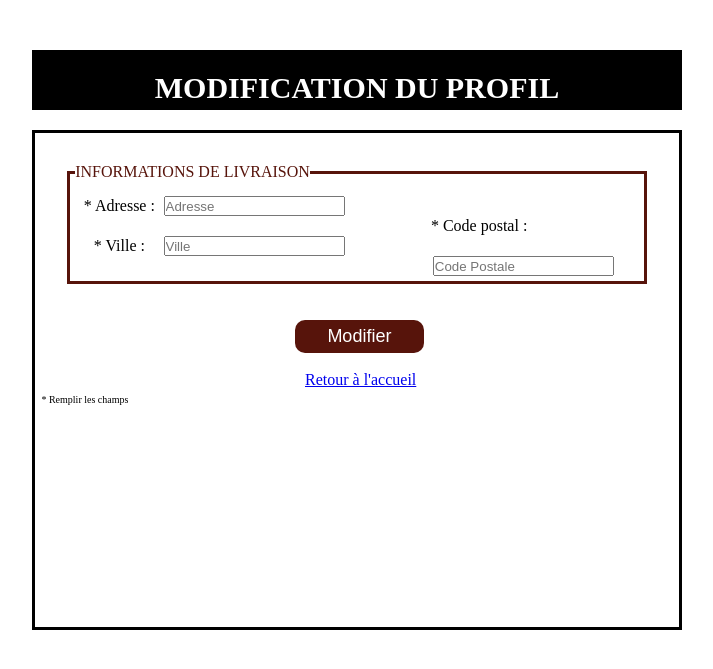
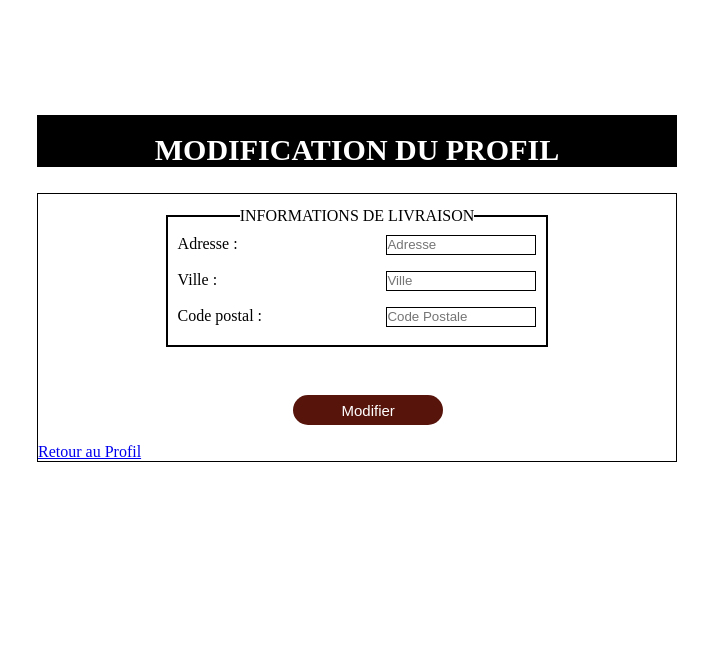
Before and after one commit to NezFeeLitNoeud/D2D, a PHP site: page /pages/modifier_profil.php in a window 1280 px wide. Shown: the top 669 px of the page, without its empty margins (283-996 px from the left). Run offline with PHP 8.4, Linux system fonts and the light colour scheme.

Commit message:
modification modifier_profil.php

```diff
--- a/index.css
+++ b/index.css
@@ -437,18 +437,34 @@ h1{
 	border:1px black solid;
 }
 
+  .card-body {
+    border: 2px red solid;
+    height: 35%;
+}
+
+.card-img-top {
+    border:2px blue solid;
+    height: 40%;
+    width: 100%;
+}
 
 /*------------------------------------------------*/
 /*-------------------- PROFIL --------------------*/
 /*------------------------------------------------*/
 
+.tablo{
+	overflow: scroll;
+	height: 90%;
+	overflow-x: hidden;
+}
 .row {
 	margin-top:150px;
 	border:1px black solid;
 	width: 80%;
 	height: 60%;
+}
 
-}
+
 
 .col-4 {
 	padding: 0px;
@@ -493,6 +509,48 @@ h1{
 	border: none;
 }
 
+/*------------------------------------------------*/
+/*----------------- MODFY PROFIL -----------------*/
+/*------------------------------------------------*/
+.contain_modif {
+	border:1px black solid;
+	width: 50%;
+	margin: -7% auto;
+}
+
+.head_modif {
+	width: 50%;
+	margin: 9% auto;
+	background-color: black
+}
+
+.modiflivraison {
+	padding: 10px;
+	border:2px black solid;
+	width: 60%;
+	height: 140px;
+	margin: 2% auto;
+	text-align: center;
+}
+
+.info_modif {
+	float: right;
+	border: 1px black solid;
+	width: 150px;
+	height: 20px;
+}
+
+.span_modif {
+	float: left;
+}
+
+#modif {
+	width: 150px;
+	height: 30px;
+	border-radius: 30px;
+	font-size: 15px;
+	margin-left: 40%;
+}
 
 /*------------------------------------------------*/
 /*-------------------- PANIER --------------------*/
@@ -556,9 +614,7 @@ h1{
 
 }
 
-
 .achats {
-
 	height: 60%;
 	width: 25%;
 	text-align: center;
@@ -566,7 +622,6 @@ h1{
 	position: absolute;
 	top: 25%;
 	right: 0;
-
 }
 
 
--- a/pages/dc.php
+++ b/pages/dc.php
@@ -65,6 +65,7 @@ if(!empty($_GET["action"])) {
 		if (!empty($product_array)) {
 			foreach($product_array as $p){
 				?>
+
 				<div id="card_dr">
 			<form method="post" action="dc.php?action=add&code=<?= $p['code'] ?>">
 			<div class="card" style="width: 18rem;">
@@ -80,6 +81,7 @@ if(!empty($_GET["action"])) {
 			</div>
 			</form>
 		</div>
+
 				<?php
 			}
 		}
--- a/pages/modifier_profil.php
+++ b/pages/modifier_profil.php
@@ -28,47 +28,45 @@ if(!empty($_POST))
 <html>
 <head>
 	<link rel="stylesheet" href="../index.css">
-	<title>modifier profil</title>
+	<title>Modifier profil</title>
 </head>
 <body>
 
 
-	<div class="head">
+	<div class="head_modif">
 		<br>
 		<h1>MODIFICATION DU PROFIL</h1>
 	</div>
-	<div class="containeur">
+	<div class="contain_modif">
 		<form method="post" action="">
 			</fieldset>
-			<fieldset class="infolivraison">
+			<fieldset class="modiflivraison">
 				<legend> INFORMATIONS DE LIVRAISON </legend>
-				<div class="rowinscri">
-					<div class="npm colu">
-						<div>
-							<label> * Adresse : </label>
-							<input class="input" type="text" name="Adresse" placeholder="Adresse" value="<?php if (isset($Adresse)) echo $Adresse; ?>" maxlength="100" required="required">
-						</div>
-						<div>
-							<label> * Ville : </label>
-							<input class="input" type="text" name="Ville" placeholder="Ville" value="<?php if (isset($Ville)) echo $Ville; ?>" maxlength="20" required="required">
-						</div>
+
+					<div class="modif">
+
+							<span class="span_modif">Adresse : </span>
+							<input class="info_modif" type="text" name="Adresse" placeholder="Adresse" value="<?php if (isset($Adresse)) echo $Adresse; ?>" maxlength="100" required="required">
+						<br><br>
+
+							<span class="span_modif">Ville : </span>
+							<input class="info_modif" type="text" name="Ville" placeholder="Ville" value="<?php if (isset($Ville)) echo $Ville; ?>" maxlength="20" required="required">
+						<br><br>
+
+
+						<span class="span_modif">Code postal : </span>
+						<input class="info_modif" type="number" name="CodeP" placeholder="Code Postale" value="<?php if (isset($CodeP)) echo $CodeP; ?>" maxlength="20" required="required">
 					</div>
-					<div class="mdp colu">
-						<label> * Code postal : </label>
-						<input class="input" type="number" name="CodeP" placeholder="Code Postale" value="<?php if (isset($CodeP)) echo $CodeP; ?>" maxlength="20" required="required">
-					</div>
-				</div>
+
 			</fieldset>
 			<br>
 			<br>
-			<input type="submit" value="Modifier" color="red" class="submit">
+			<input type="submit" value="Modifier" id="modif">
 
 		</form>
 		<br>
-		<a href="profil.php" id="back">Retour à l'accueil</a>
+		<a href="profil.php">Retour au Profil</a>
 		<br>
-
-		<span id="bck">* Remplir les champs </span>
 	</div>
 </body>
 
```
Also changed, not shown: pages/profil.php (+6 -10 lines).
